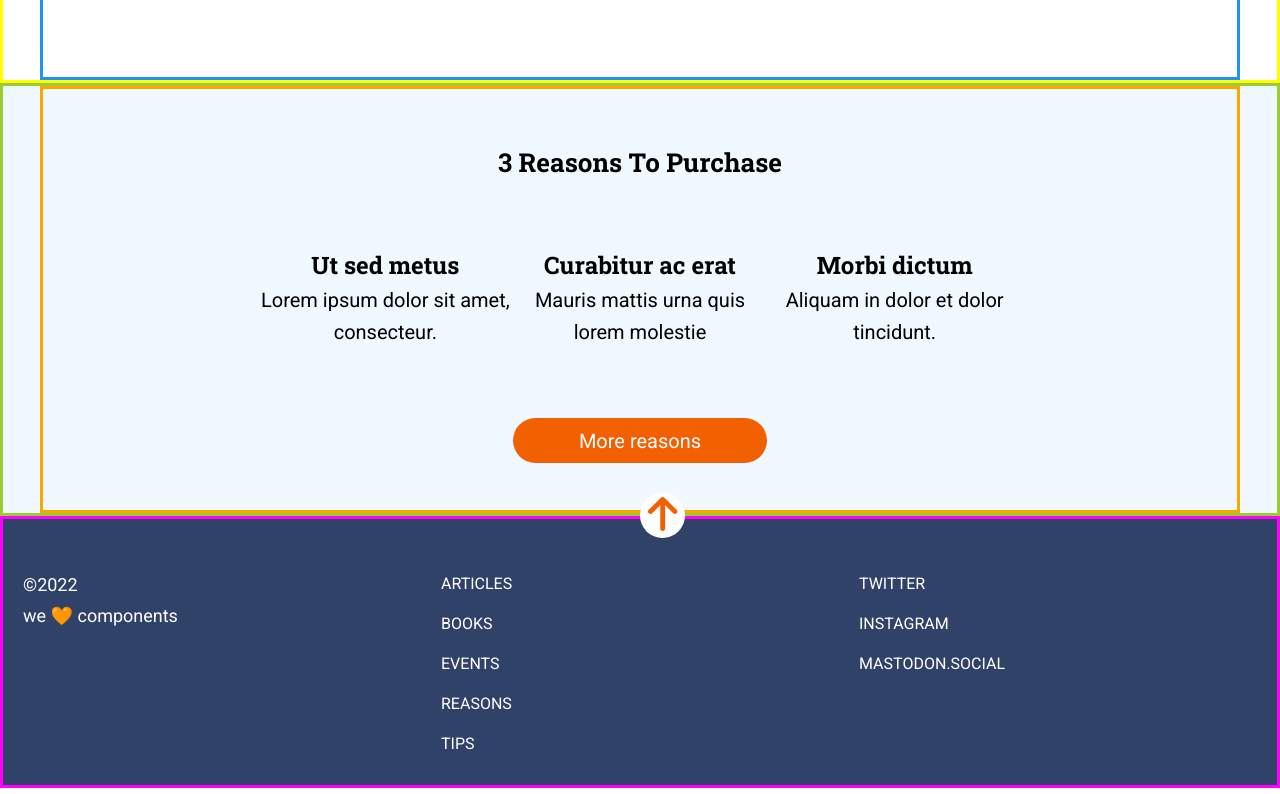
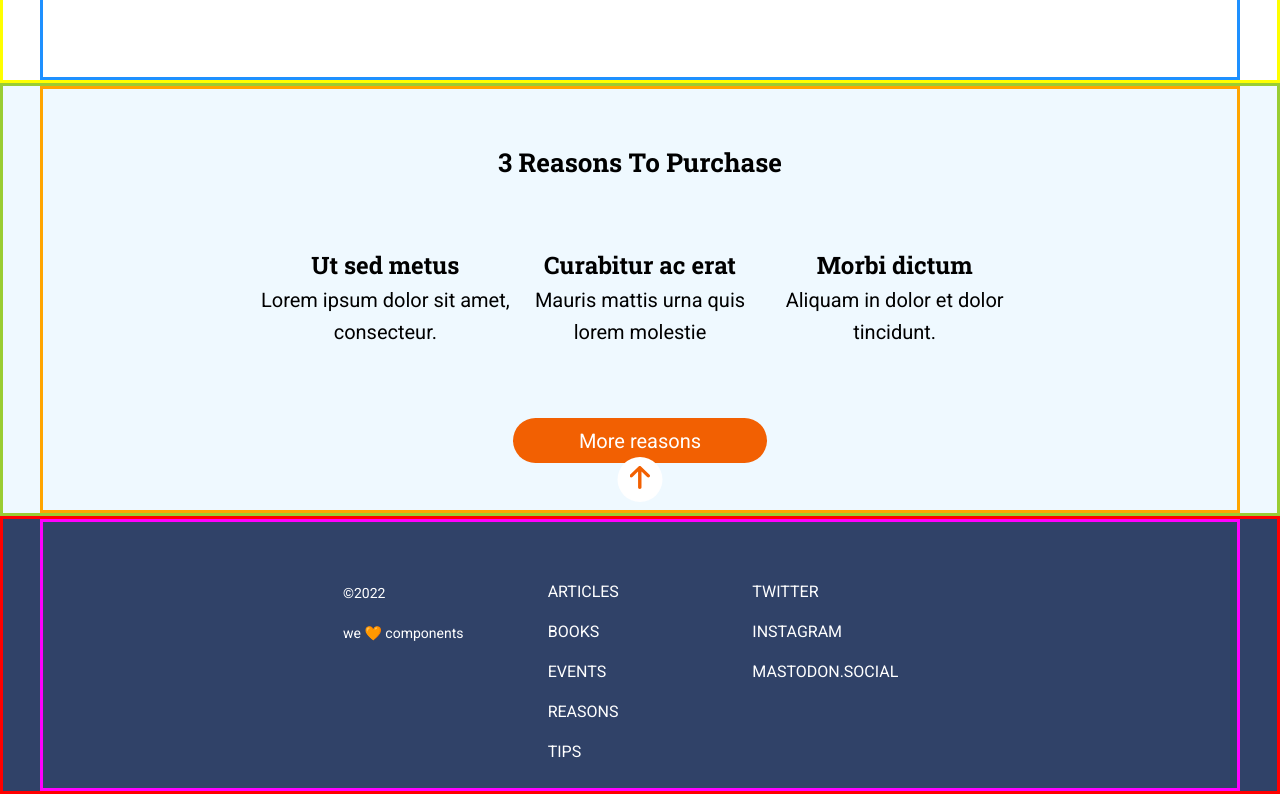
Before and after one commit to Adalab/modulo-1-evaluacion-final-Chrissy-92, a website built with Vite: page src/index.html in a window 1280 px wide. Shown: the part 1083-1877 px from the top of the page. Built offline with nearby package versions, Linux system fonts and the light colour scheme; files whose address does not match are found by name.

Commit message:
media queries in button and footer section

```diff
--- a/src/partials/footer.html
+++ b/src/partials/footer.html
@@ -1,3 +1,4 @@
+<div class="footer__wrapper">
 <div class="footer__container">
   <div class="footer__container__link">
     <a href="#hero">
@@ -74,3 +75,4 @@
     <span class="footer__love__components"> we 🧡 components </span>
   </div>
 </div>
+</div>
--- a/src/scss/_footer.scss
+++ b/src/scss/_footer.scss
@@ -1,14 +1,20 @@
+.footer__wrapper {
+  display: flex;
+  justify-content: center;
+  width: 100%;
+  background-color: #304268;
+  border: solid 3px red; // ------------------ BORRAR ÉSTA PARTE --------------------------//
+}
+
 .footer__container {
   width: 100%;
+  max-width: 100%;
   height: 40.5em;
   display: flex;
   flex-direction: column;
   justify-content: space-around;
   align-items: center;
-    padding-top: 59px;
-    padding-left: 20px;
-    padding-right: 20px;
-    background-color: #304268;
+  padding-top: 65px;
   border: solid 3px fuchsia; // ------------------ BORRAR ÉSTA PARTE --------------------------//
 }
 
@@ -17,18 +23,21 @@
   height: 65px;
   display: flex;
   justify-content: center;
+  align-items: center;
   background-color: white;
   border-radius: 50%;
-    align-items: center;
-    position:absolute;
-    transform: translateY(-350px);
+  position: absolute;
+  left: 50%;
+  top: 250%;
+  transform: translate(-50%);
 }
 
 .footer__link {
   width: 30px;
 }
 
-.footer__list, .footer__list__socialmedia {
+.footer__list,
+.footer__list__socialmedia {
   width: 65px;
   align-items: center;
   list-style-type: none;
@@ -37,49 +46,53 @@
   line-height: 40px;
 }
 
-.list__elements, .list__socialmedia--elements {
+.list__elements,
+.list__socialmedia--elements {
   text-decoration: none;
   font-size: 23px;
   color: white;
 }
 
 .footer__elements__container {
+  display: flex;
+  flex-direction: column;
+  text-align: center;
+}
+
 .footer__copy {
-        order: -1;
+  font-size: 14px;
+  text-align: center;
+  color: white;
 }
 
 .footer__love__components {
-        order: 0;
-    }
-}
-
-.footer__copy {
-    font-size: 18px;
+  font-size: 14px;
   text-align: center;
   color: white;
-    transform: translateY(-10px);
-}
-
-.footer__love__components {
-    font-size: 18px;
-    text-align: center;
-    color: white;
-    transform: translateY(-39px);
 }
 
 @media screen and (min-width: 768px) {
+  .footer__container {
+    max-width: 720px;
+    height: 15em;
+    padding-top: 50px;
+    padding-left: 20px;
+    padding-right: 20px;
+    padding-bottom: 40px;
+  }
+
   .footer__container__link {
     width: 45px;
     height: 45px;
-        left: 50%;
-        right: 50%;
-        transform: translateY(-159px);
+    top: 187.5%;
+  }
+
+  .footer__link{
+    width: 20.6px;
   }
 
   .footer__container {
-        max-width: 1279;
     height: 17em;
-        padding-top: 45px;
     display: grid;
     grid-template-columns: 1fr 1fr 1fr;
     grid-template-rows: 150px;
@@ -87,9 +100,10 @@
   }
 
   .footer__elements__container {
-        display: grid;
+    padding-top: 11px;
     grid-column: 1/2;
     grid-row: 1/2;
+    line-height: 20px;
   }
 
   .footer__list__container {
@@ -106,19 +120,37 @@
     line-height: 30px;
   }
 
-    .footer__list, .footer__list__socialmedia, .footer__elements__container  {
+  .footer__list,
+  .footer__list__socialmedia,
+  .footer__elements__container {
     height: 150px;
     display: flex;
     flex-direction: column;
     align-items: flex-start;
   }
 
-    .footer__elements__container {
-        padding-top: 20px;
-        gap: 10px;
-    }
-
-    .list__elements, .list__socialmedia--elements {
+  .list__elements,
+  .list__socialmedia--elements {
     font-size: 16px;
   }
 }
+
+@media (min-width: 1024px) {
+  .footer__container {
+    max-width: 960px;
+  }
+}
+
+@media (min-width: 1280px) {
+  .footer__container {
+    max-width: 1200px;
+    padding-top: 50px;
+    padding-left: 300px;
+    padding-right: 300px;
+    padding-bottom: 40px;
+  }
+
+  .footer__container__link {
+    top: 192.5%;
+  }
+}
```
Lines whose indentation alone changed are shown as unchanged.
